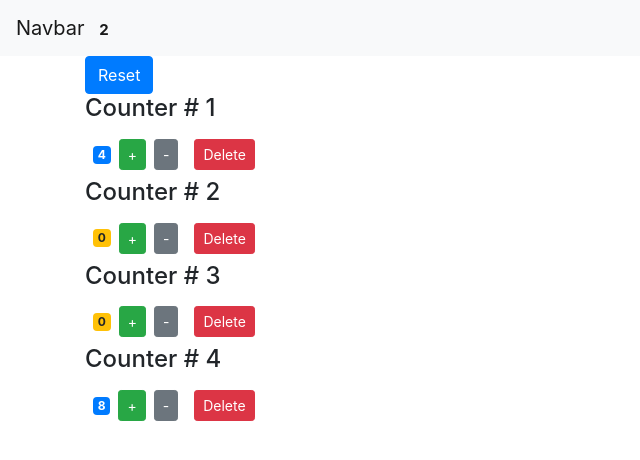
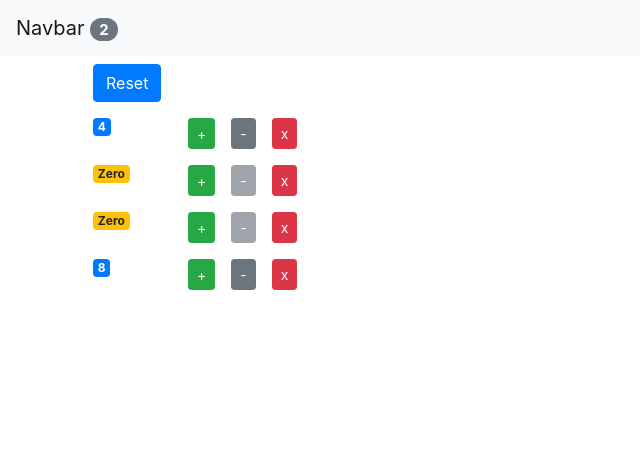
Before and after one commit to hassantvs24/all-react, a React (Create React App) app in the folder counter-app/: page / in a window 1280 px wide. Shown: the top 460 px of the page, without its empty margins (0-640 px from the left). Built offline with nearby package versions, Linux system fonts and the light colour scheme.

Commit message:
Clean code and disible option on decremenmt btn

```diff
--- a/counter-app/src/App.js
+++ b/counter-app/src/App.js
@@ -40,7 +40,7 @@ class App extends Component {
         counters[index] = {...counter};
         counters[index].value--;
 
-        if(counters[index].value >= 0)
+        //if(counters[index].value >= 0)
         this.setState({counters});
     };
 
--- a/counter-app/src/components/counter.jsx
+++ b/counter-app/src/components/counter.jsx
@@ -19,12 +19,15 @@ class Counter extends Component {
     console.log("Counter - Render");
     const {counter, onIncrement, onDecrement, onDelete} = this.props;
     return (
-      <div>
-        <h4>Counter # {counter.id}</h4>
-        <span className={this.getBadgeClasses()}>{this.formatCount()}</span>
-        <button onClick={() => onIncrement(counter)} className="btn btn-success btn-sm">+</button>
-        <button onClick={() => onDecrement(counter)} className="btn btn-secondary btn-sm m-2">-</button>
-        <button onClick={() => onDelete(counter.id)} className="btn btn-danger btn-sm m-2">Delete</button>
+      <div className="row">
+        <div className="col col-md-1">
+          <span className={this.getBadgeClasses()}>{this.formatCount()}</span>
+        </div>
+        <div className="col col-md-2">
+          <button onClick={() => onIncrement(counter)} className="btn btn-success btn-sm m-2">+</button>
+          <button onClick={() => onDecrement(counter)} className="btn btn-secondary btn-sm m-2" disabled={this.btnEnbDsb()}>-</button>
+          <button onClick={() => onDelete(counter.id)} className="btn btn-danger btn-sm m-2">x</button>
+        </div>
       </div>
     );
   }
@@ -36,10 +39,15 @@ class Counter extends Component {
     return classes;
   }
 
+  btnEnbDsb() {
+    const {counter} = this.props;
+    return counter.value <= 0 ? 'disabled' : '';
+  }
+
   formatCount() {
     const {counter} = this.props;
     const { value } = counter;
-    return value === 0 ? "0" : value;
+    return value === 0 ? "Zero" : value;
   }
 }
 
--- a/counter-app/src/components/counters.jsx
+++ b/counter-app/src/components/counters.jsx
@@ -8,7 +8,7 @@ class Counters extends Component {
         const {onReset, counters, onDelete, onDecrement, onIncrement} = this.props;
         return (
             <div>
-                <button onClick={onReset} type="button" className="btn btn-primary">Reset</button>
+                <button onClick={onReset} type="button" className="btn btn-primary m-2">Reset</button>
                 {counters.map(counter =>
                     <Counter key={counter.id} onDelete={onDelete} onDecrement={onDecrement} onIncrement={onIncrement} counter={counter} />
                 )}
--- a/counter-app/src/components/navbar.jsx
+++ b/counter-app/src/components/navbar.jsx
@@ -7,7 +7,7 @@ const Navbar = ({totalCounters}) => {
     return (
         <nav className="navbar navbar-expand-lg navbar-light bg-light">
             <a className="navbar-brand" href="#">
-    Navbar <span className="badge badge-pill secondary">{totalCounters}</span>
+    Navbar <span className="badge badge-pill badge-secondary">{totalCounters}</span>
             </a>
         </nav>
     );
```
